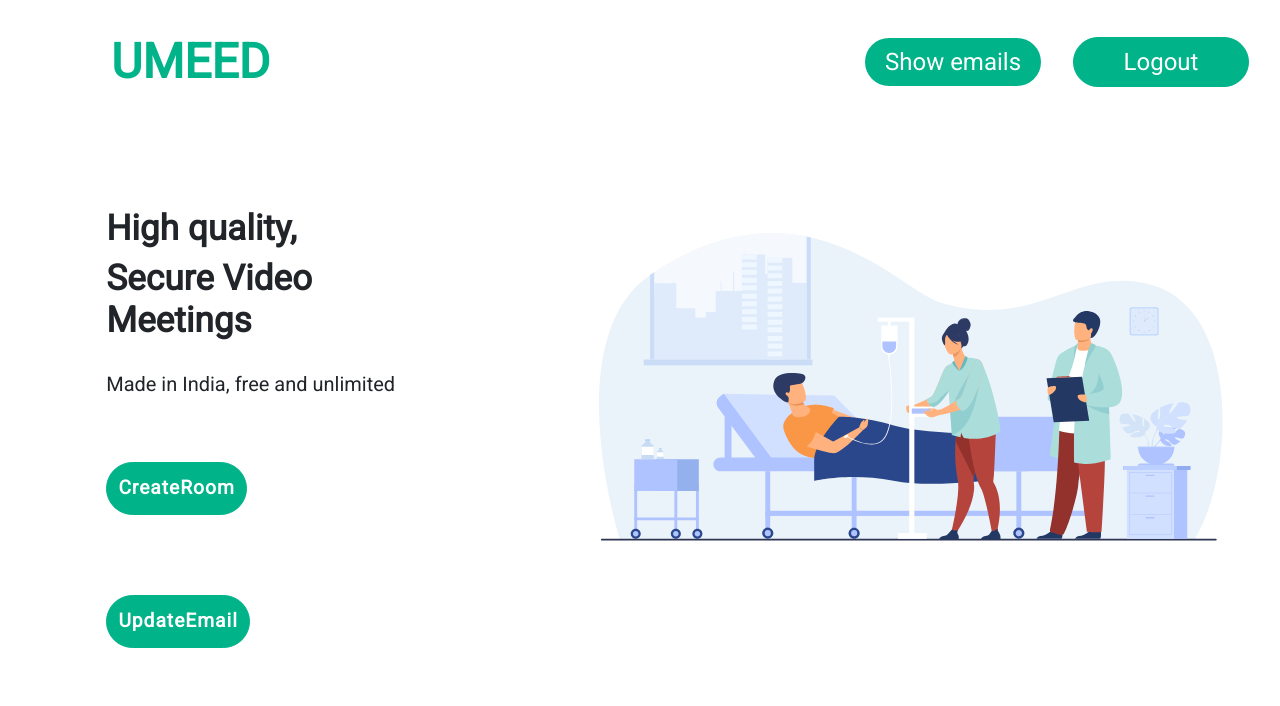
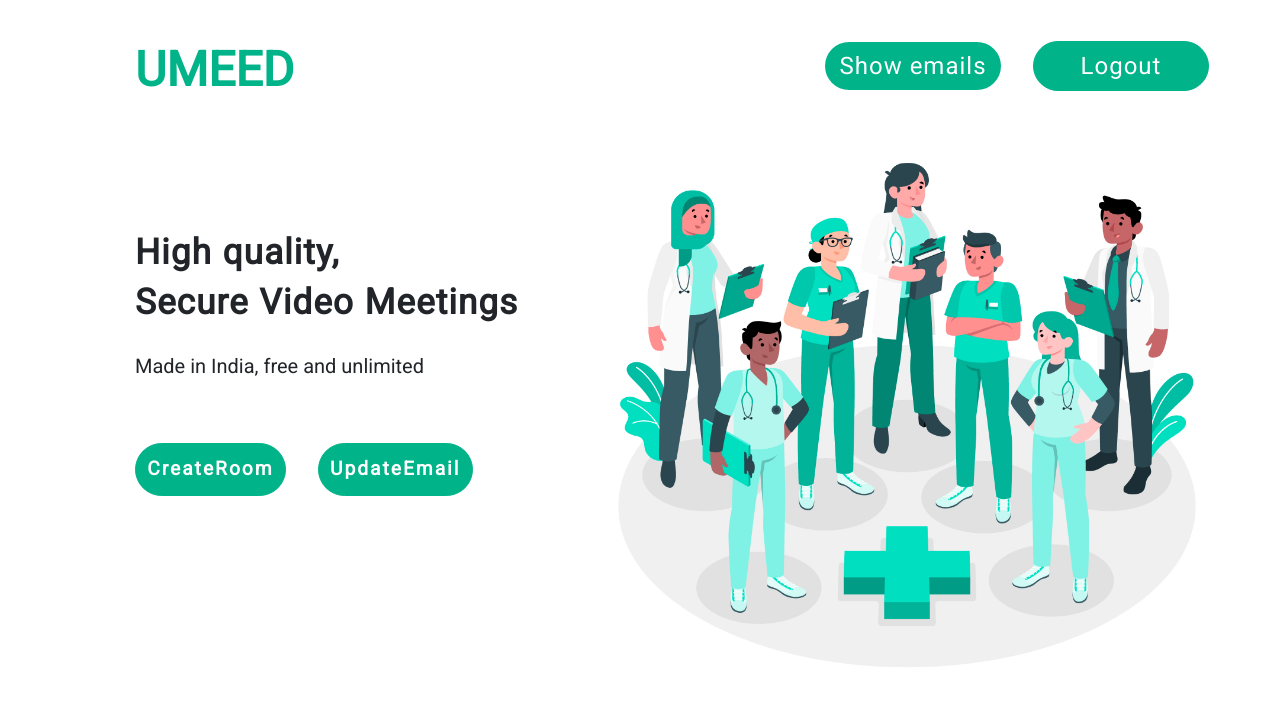
Before and after one commit to takshmehta/umeed_video_chat_, a React (Create React App) app in the folder client/: page / in a window 1280 px wide. Shown: the top 706 px of the page. Built offline with nearby package versions, Linux system fonts and the light colour scheme; sample sign-in values are in the browser's storage.

Commit message:
changes in home page

```diff
--- a/client/src/components/Room-section/Dashboard.css
+++ b/client/src/components/Room-section/Dashboard.css
@@ -1,9 +1,9 @@
 .dashboard-right-col {
-  background: url(/src/images/HomeBg.svg) no-repeat;
-  background-position: right;
+  background: url(/src/images/homeimage.jpg) no-repeat;
+  background-position: center;
   background-size: contain;
   width: 100%;
-  height: 36rem;
+  height: 37rem;
 }
 
 .show-email {
@@ -16,6 +16,7 @@
   box-sizing: border-box;
   width: 11rem;
   text-align: center;
+  letter-spacing: 1px;
 }
 .show-email:hover {
   background-color: #ffff !important;
@@ -28,9 +29,11 @@
   border-color: #00b389 !important;
   box-sizing: border-box;
   width: 11rem;
+  margin-right: 2.5rem;
   font-size: 1.5rem !important;
   border-radius: 1.6rem !important;
   text-align: center;
+  letter-spacing: 1px;
 }
 .logout-btn:hover {
   background-color: #ffff !important;
@@ -42,20 +45,25 @@
   color: #00b389 !important;
   font-size: 3rem !important;
   font-weight: bold;
-  margin-top: 0rem;
-  margin-left: 5rem;
+  margin-top: 0.5rem;
+  margin-left: 6.5rem;
   cursor: pointer;
 }
 .create-update-div {
-  margin: 6rem 5.7rem;
+  margin-top: 7rem;
+  margin-bottom: 6rem;
+  margin-left: 7.5rem;
 }
 .create-update-div h2 {
   font-size: 2.2rem;
   font-weight: bold;
+  letter-spacing: 1px;
+  word-spacing: 1px;
 }
 .create-update-div h5 {
   position: relative;
   top: 1.4rem;
+  /* letter-spacing: 1px; */
 }
 
 .create-room-btn,
@@ -74,7 +82,7 @@
 .create-update-div button {
   padding: 0.7rem;
   border: 1px solid #00b389;
-  letter-spacing: 1px;
+  letter-spacing: 2px;
 }
 
 .create-update-div button:hover {
@@ -85,6 +93,7 @@
 .update-btn a {
   text-decoration: none;
   color: #fff;
+
 }
 .update-btn a:hover {
   text-decoration: none;
```
Also changed, not shown: client/src/images/homeimage.jpg (added).
